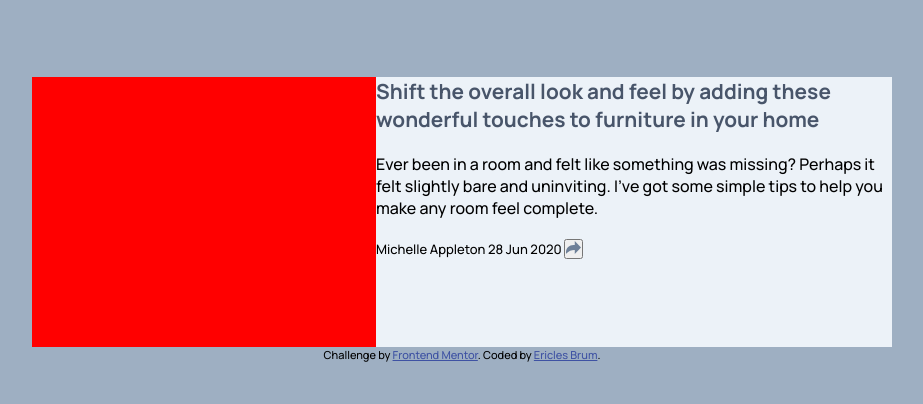
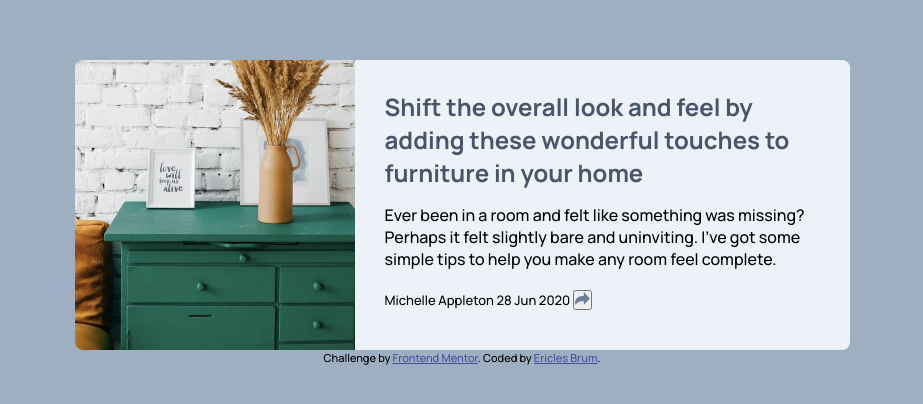
Before and after one commit to ericlesbrum/article-preview-component, a plain HTML site: page index.html in a window 1280 px wide. Shown: the part 188-592 px from the top of the page, without its empty margins (178-1101 px from the left). Drawn offline with Linux system fonts and the light colour scheme.

Commit message:
update css

```diff
--- a/index.html
+++ b/index.html
@@ -17,6 +17,7 @@
   <main>
     <div class="container">
       <div class="image">
+        <img src="./images/drawers.jpg" alt="drawers" class="drawers">
       </div>
       <div class="container-text">
         <h2>
--- a/styles.css
+++ b/styles.css
@@ -10,7 +10,7 @@
 * {
     padding: 0;
     margin: 0;
-    box-sizing: none;
+    box-sizing: border-box;
 }
 
 .attribution {
@@ -34,28 +34,39 @@ body {
     background-color: var(--Grayish-Blue);
 }
 main{
-    background-color: var(--Light-Grayish-Blue);
-    width: 860px;
-    height: 270px;
+    max-width: 800px;
+    max-height: 325px;
 }
 .container{
+    background-color: var(--Light-Grayish-Blue);
     display: flex;
     width: 100%;
     height: 100%;
+    border-radius: 8px;
+    overflow: hidden;
 }
 .container .image{
-    width: 40%;
-    height: 100%;
-    background-color: red;
+    position: relative;
+    width: 280px;
+    height: 290px;
+    overflow: hidden;
+}
+.container .image .drawers{
+    position: absolute;
+    left: -30px;
+    top: 0px;
+    zoom: 0.553;
+
 }
 .container .container-text{
-    width: 60%;
+    width: 450px;
+    margin: 30px 15px 25px 30px;
 }
 
 .container .container-text h2{
     color: var(--Very-Dark-Grayish-Blue);
-    font-size: 1.3rem;
-    margin-bottom: 20px;
+    font-size: 1.5rem;
+    margin-bottom: 15px;
 }
 
 .container .container-text p{
```
